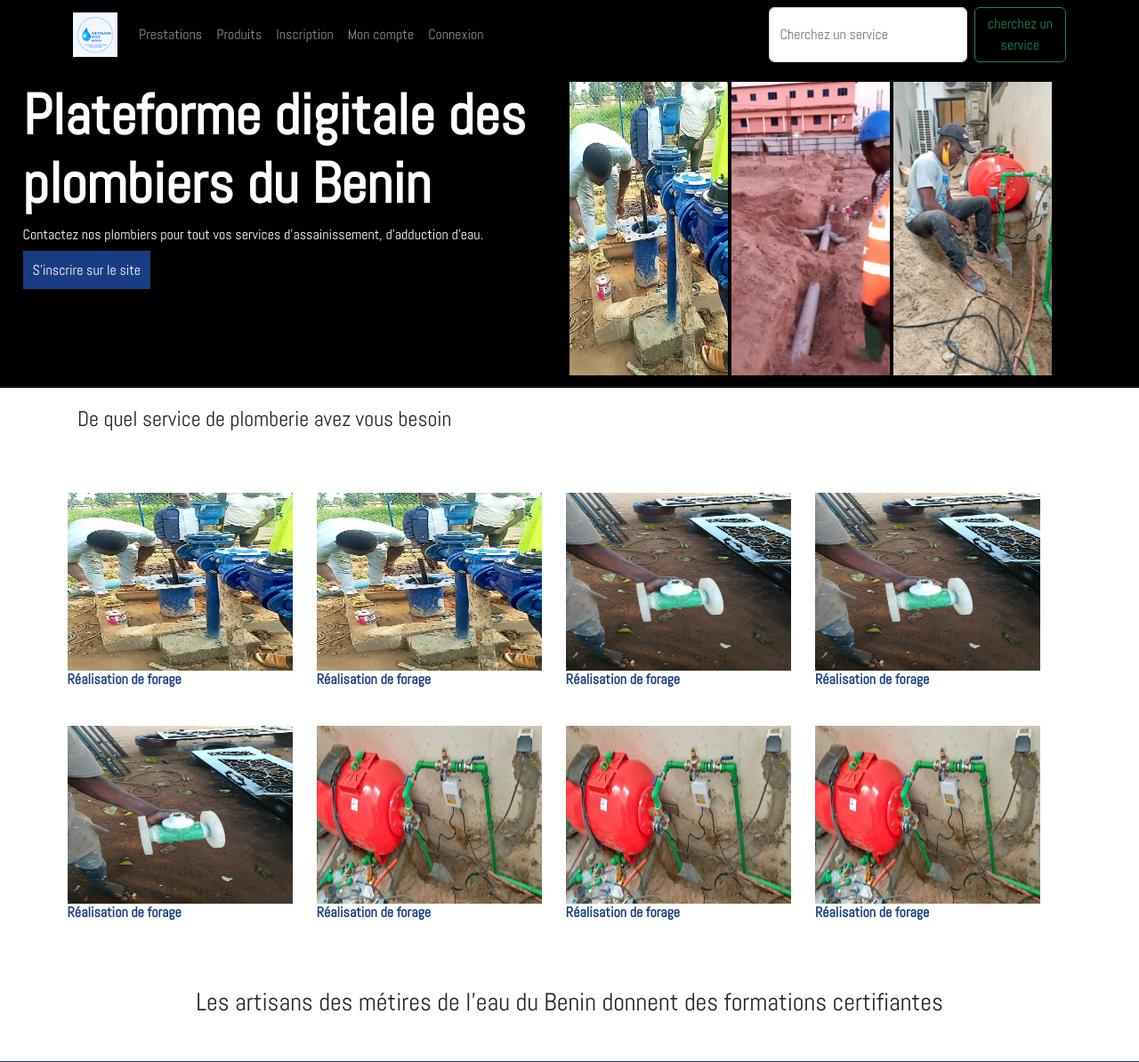
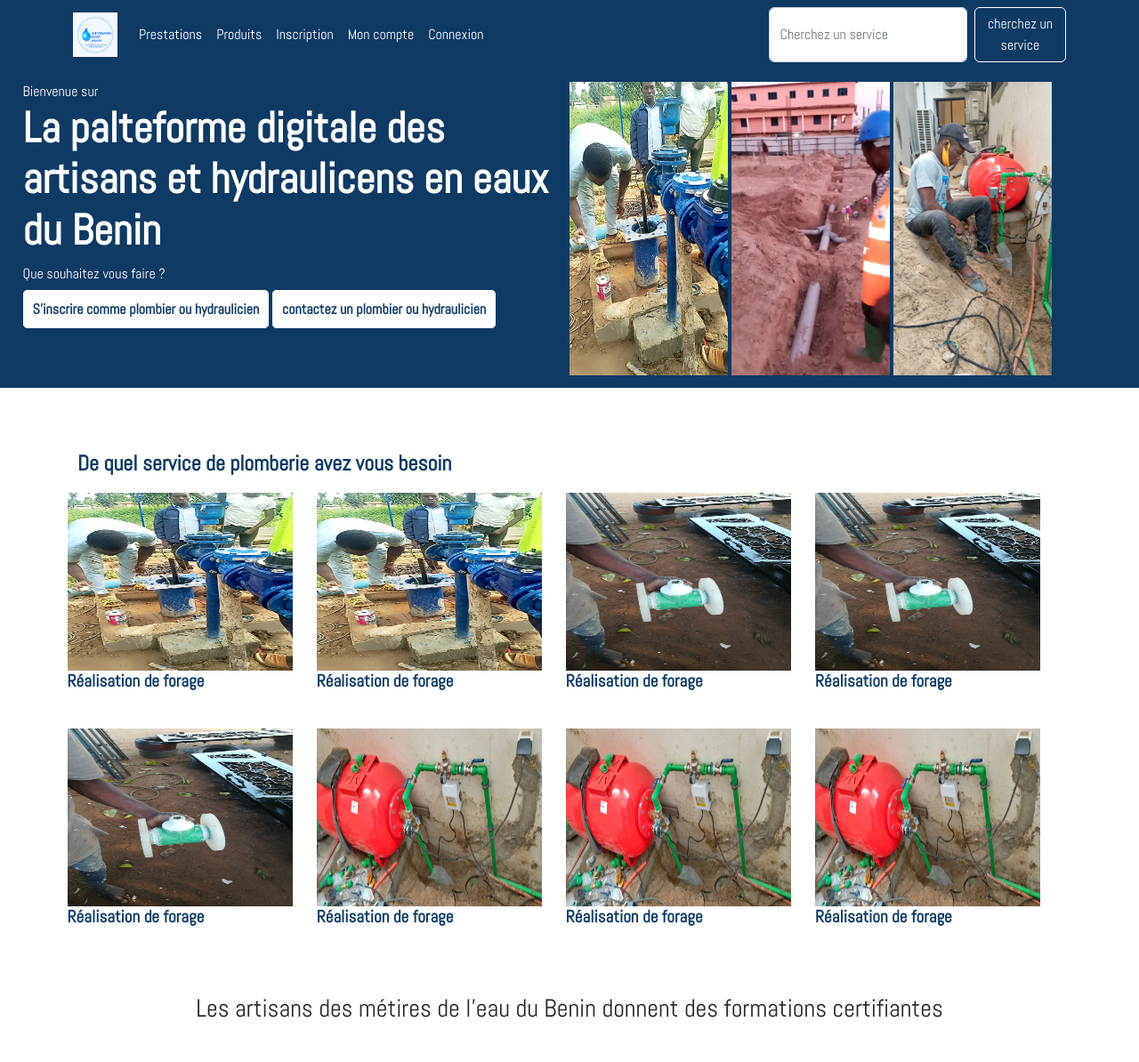
Before and after one commit to maxxender/artisans-eaux-benin, a PHP site: page / in a window 1280 px wide. Shown: the top 1194 px of the page at 89% size. Run offline with PHP 8.4, Linux system fonts and the light colour scheme; data that the repository does not hold is empty.

Commit message:
ajouter nouvelle couleur header bleu,modifier bouton header, modifier h1 du site

```diff
--- a/header.php
+++ b/header.php
@@ -1,4 +1,4 @@
-<nav class="navbar navbar-expand-lg navbar-dark" style="background-color: #000;">
+<nav class="navbar navbar-expand-lg navbar-dark" >
       <div class="container">
         <a class="navbar-brand" href="./"><img src="./images/artisans.png" class="logo" alt=""></a>
         <button class="navbar-toggler" type="button" data-bs-toggle="collapse" data-bs-target="#navbarSupportedContent" aria-controls="navbarSupportedContent" aria-expanded="false" aria-label="Toggle navigation">
--- a/index.css
+++ b/index.css
@@ -4,11 +4,12 @@
     padding: 1% 2%;
     display: flex;
     color: #ffffff;
-    background-color: #000;
+    background-image: url("./images/WhatsApp\ Image\ 2023-05-08\ at\ 22.21.36.jpeg");
+    background: #0F3A64;
+    background-repeat: no-repeat;
+
 }
-.navbar{
-    background-color: #000;
-}
+
 @media all and (max-width:768px) {
     .president{
         width: 100%;
@@ -60,7 +61,7 @@
 }
 h1{
     font-weight: 700;
-    font-size: 4.0em;
+    font-size: 3.0em;
 }
 @media all and (max-width:768px) {
     h1{
@@ -68,15 +69,27 @@ h1{
     }
 }
 .lien{
-    border: 1px solid #193d83;
-    background-color: #193d83;
-    color: #fff;
+    background-color: #fff;
+    border: 1px solid #fff;
+    color: #0F3A64;
     padding: 10px;
+    font-weight: 600;
     text-decoration: none;
     cursor: pointer;
+    border-radius: 5px;
+    -webkit-border-radius: 5px;
+    -moz-border-radius: 5px;
+    -ms-border-radius: 5px;
+    -o-border-radius: 5px;
 }
 .lien:hover{
+    background-color: #0F3A64;
     color: #fff;
+    border-radius: 5px;
+    -webkit-border-radius: 5px;
+    -moz-border-radius: 5px;
+    -ms-border-radius: 5px;
+    -o-border-radius: 5px;
 }
 @media all and (max-width:768px) {
     .liens{
@@ -85,14 +98,15 @@ h1{
         margin: 0 1%;
     }
     .lien{
-        border: 1px solid #193d83;
-        background-color: #193d83;
-        color: #fff;
+        border: 1px solid #fff;
+        background-color: #fff;
+        color: #0F3A64;
         padding: 2px;
         text-decoration: none;
         cursor: pointer;
         width: 60%;
-        font-size: 0.7em;
+        height: 40px;
+        font-size: 0.5em;
     }
 
 }
@@ -121,16 +135,21 @@ h1{
     padding: 100px 0;
     padding: 1% 40% 1% 2%;
     border: 0px solid black;
+    color: #0F3A65;
+    position: relative;
+    top: 50px;
+    font-weight: 600;
 }
 @media all and (max-width:768px) {
-    .services-prev-title{
+    .services-title{
         text-align: center;
         font-size: 1.0em;
         width: 100%;
         margin: 0 0;
-        background-color: #000;
-        color: #fff;
+        color: #0F3A64;
         padding: 0;
+        position: relative;
+        top: 0;
     }
 }
 
@@ -160,9 +179,9 @@ h1{
 }
 
 .service-title{
-    font-size: 1.0em;
+    font-size: 1.2em;
     font-weight: bold;
-    color: #193d83;
+    color: #0F3A65;
 }
 @media all and (max-width:768px){
     .service-title{
--- a/index.php
+++ b/index.php
@@ -28,13 +28,14 @@
 
     <div class="president">
         <div class="president-part president-part-first">
-            <h1>Plateforme digitale des plombiers du Benin</h1>
+            <span>Bienvenue sur</span>
+            <h1>La palteforme digitale des artisans et hydraulicens en eaux du Benin</h1>
             <p>
-              Contactez nos plombiers pour tout vos services d'assainissement, d'adduction d'eau.
+              Que souhaitez vous faire ?
             </p>
             <div class="liens">
-              <a href="./inscription.php" class="lien">S'inscrire sur le site</a>
-              <a href="./artisans.php" class="lien" style="display: none;">contactez un plombier</a>
+              <a href="./inscription.php" class="lien">S'inscrire comme plombier ou hydraulicien</a>
+              <a href="./artisans.php" class="lien">contactez un plombier ou hydraulicien</a>
             </div>
         </div>
         <div class="president-part">
--- a/style.css
+++ b/style.css
@@ -6,10 +6,13 @@ body{
     font-family: 'Abel', sans-serif;
 }
 .navbar{
-    background-color: #000;
+    background-color: #0F3A64;
+    color: #fff;
 
 }
-
+.nav-link{
+    color: #fff;
+}
 .account-tab-link
 {
     background-color: #193d83;
@@ -25,11 +28,11 @@ body{
 {
     background-color: #193d83;
     color: #fff;
-    border-radius: 0;
-    -webkit-border-radius:;
-    -moz-border-radius:;
-    -ms-border-radius:;
-    -o-border-radius:;
+    border-radius: 0 ;
+    -webkit-border-radius: 0 ;
+    -moz-border-radius: 0 ;
+    -ms-border-radius: 0 ;
+    -o-border-radius: 0 ;
     margin: 5px 0;
 }
 .account-tab-link:hover
@@ -37,11 +40,11 @@ body{
     background-color: #fff;
     color: #193d83;
     border: 1px solid #193d83;
-    border-radius: 0;
-    -webkit-border-radius:;
-    -moz-border-radius:;
-    -ms-border-radius:;
-    -o-border-radius:;
+    border-radius:  0;
+    -webkit-border-radius:  0;
+    -moz-border-radius:  0;
+    -ms-border-radius:  0;
+    -o-border-radius:  0;
 }
 li a{
     text-decoration: none;
@@ -73,3 +76,7 @@ footer{
         padding: 10px;
     }
 }
+.btn.btn-outline-success{
+    color: #fff;
+    border: 1px solid #fff;
+}
```
